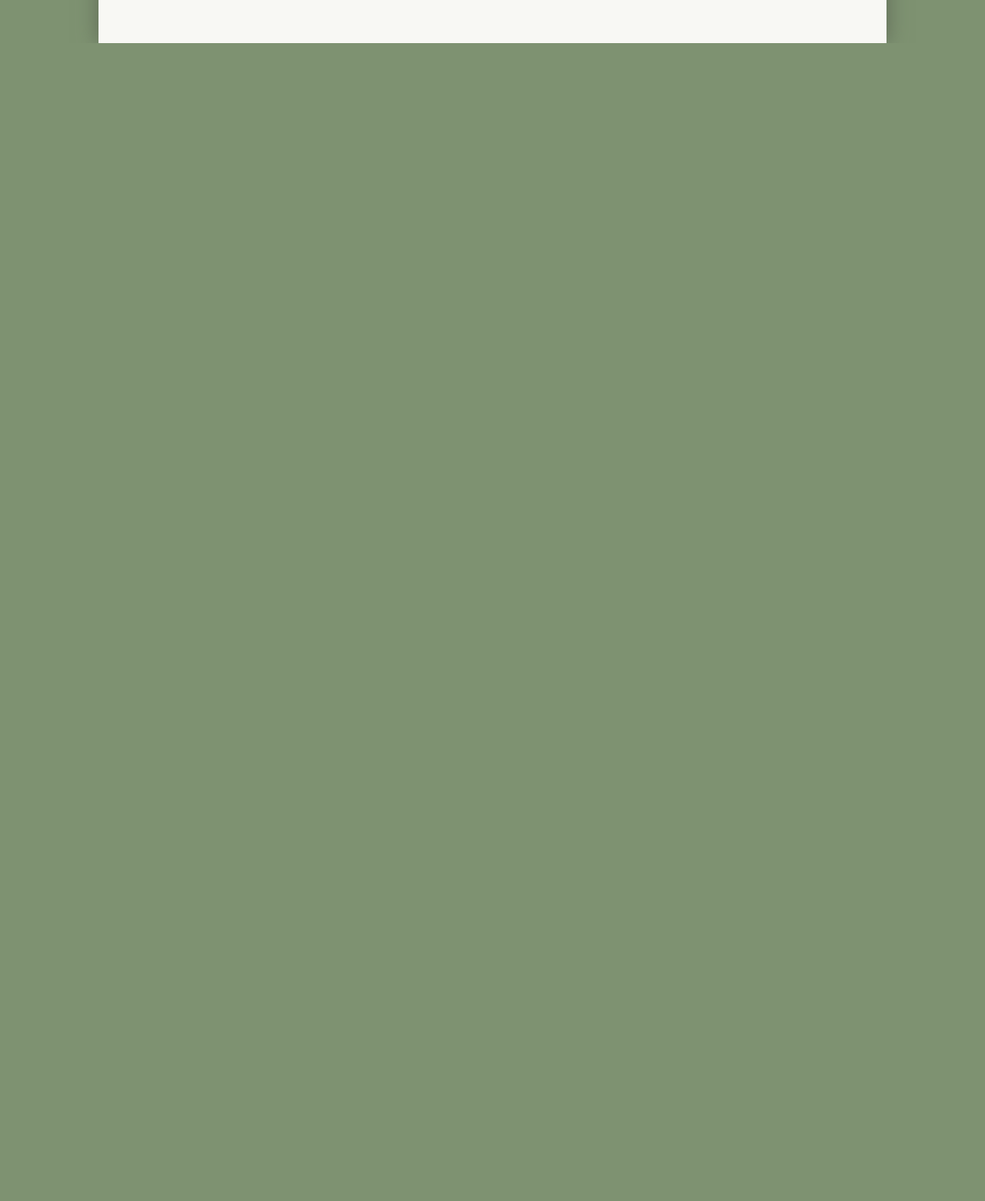
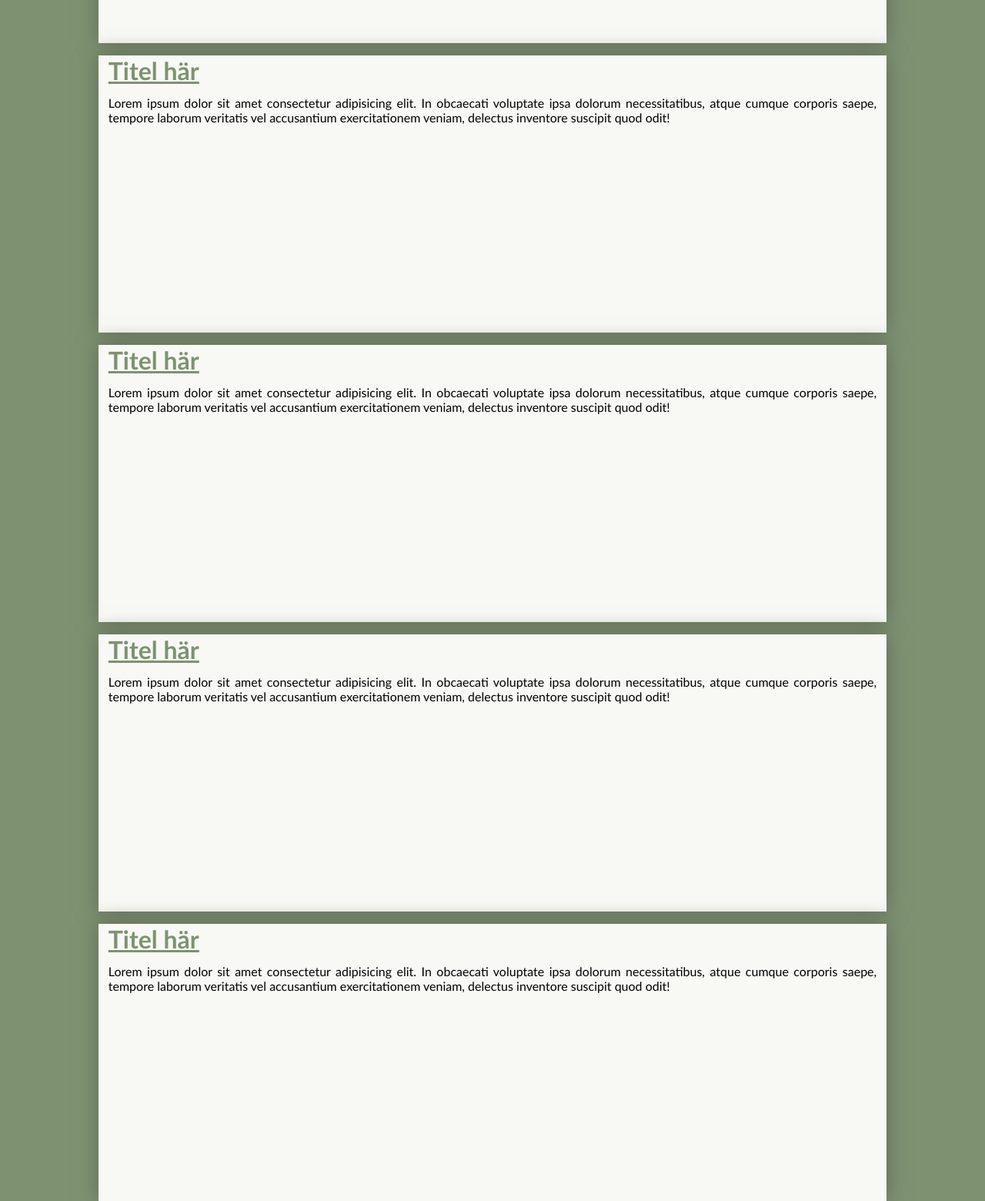
Before and after one commit to MatsJoh50/resume, a plain HTML site: page index.html in a window 1280 px wide. Shown: the part 1120-2680 px from the top of the page at 77% size. Before the commit the page ends 1176 px from the top, so only its background shows below. Drawn offline with Linux system fonts and the light colour scheme.

Commit message:
added boxes for view

```diff
--- a/index.html
+++ b/index.html
@@ -32,7 +32,22 @@
 
 
     </div>
-
+    <div class="base shadow">
+        <h1 class="text">Titel här</h1>
+        <p class="text">Lorem ipsum dolor sit amet consectetur adipisicing elit. In obcaecati voluptate ipsa dolorum necessitatibus, atque cumque corporis saepe, tempore laborum veritatis vel accusantium exercitationem veniam, delectus inventore suscipit quod odit!</p>
+    </div>
+    <div class="base shadow">
+        <h1 class="text">Titel här</h1>
+        <p class="text">Lorem ipsum dolor sit amet consectetur adipisicing elit. In obcaecati voluptate ipsa dolorum necessitatibus, atque cumque corporis saepe, tempore laborum veritatis vel accusantium exercitationem veniam, delectus inventore suscipit quod odit!</p>
+    </div>
+    <div class="base shadow">
+        <h1 class="text">Titel här</h1>
+        <p class="text">Lorem ipsum dolor sit amet consectetur adipisicing elit. In obcaecati voluptate ipsa dolorum necessitatibus, atque cumque corporis saepe, tempore laborum veritatis vel accusantium exercitationem veniam, delectus inventore suscipit quod odit!</p>
+    </div>
+    <div class="base shadow">
+        <h1 class="text">Titel här</h1>
+        <p class="text">Lorem ipsum dolor sit amet consectetur adipisicing elit. In obcaecati voluptate ipsa dolorum necessitatibus, atque cumque corporis saepe, tempore laborum veritatis vel accusantium exercitationem veniam, delectus inventore suscipit quod odit!</p>
+    </div>
     <!--
      <div class="base shadow">
         <h1 class="text">Titel här</h1>
```
